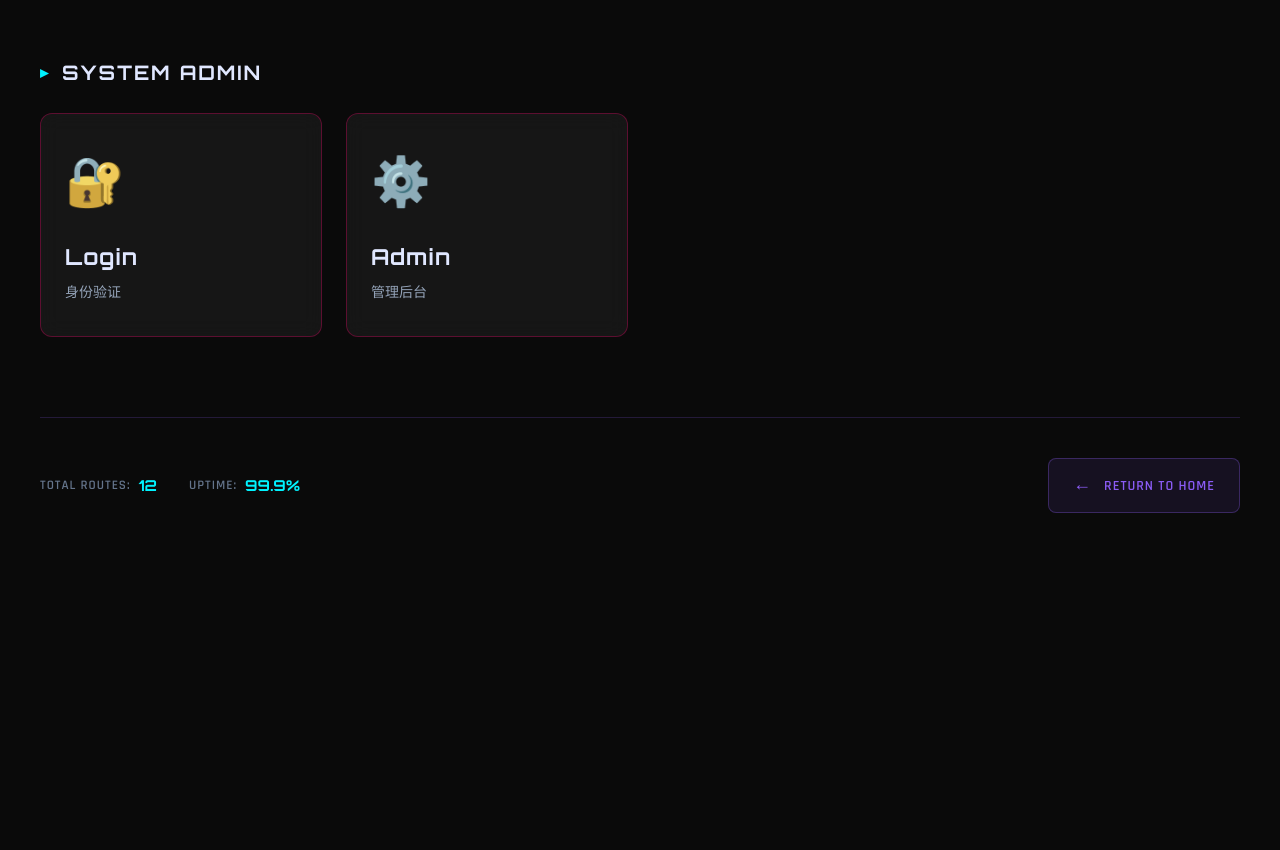
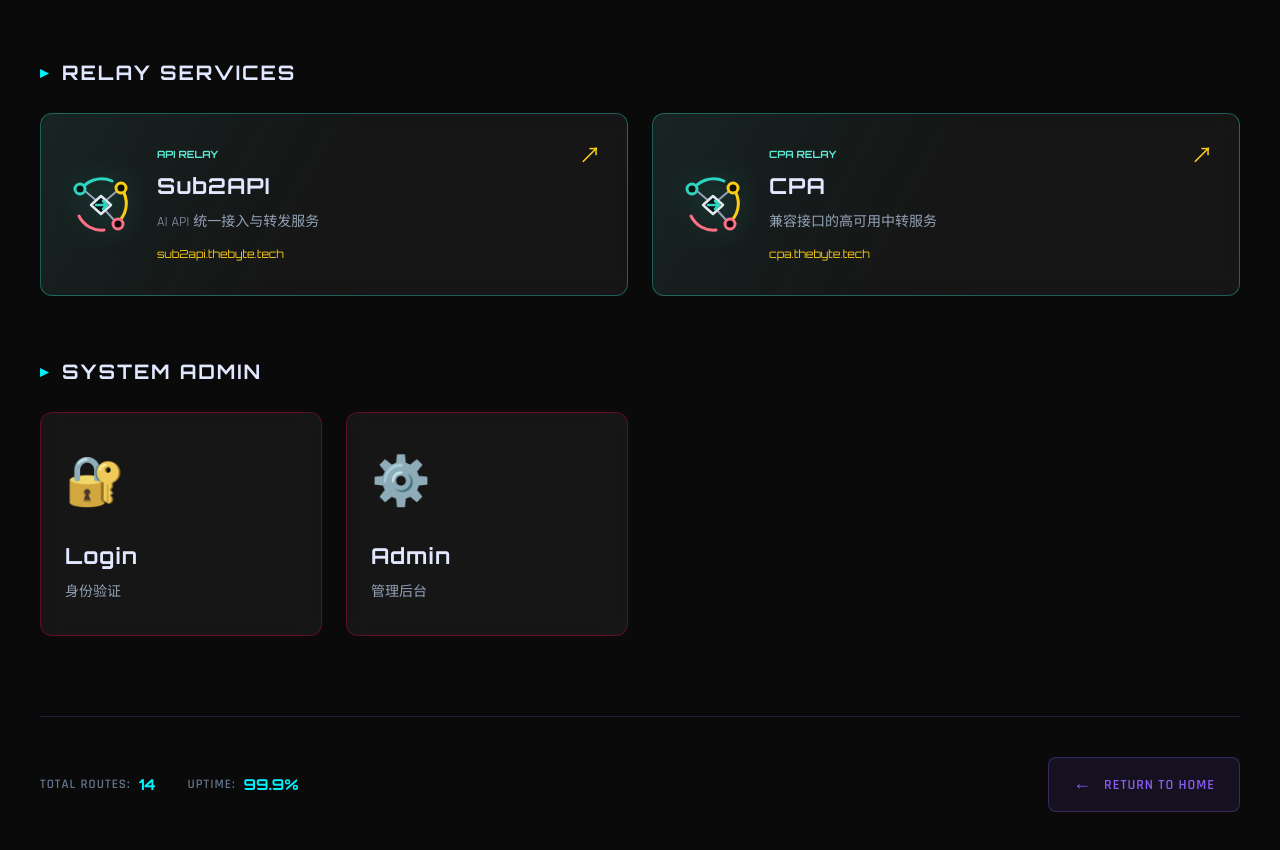
Before and after one commit to Geneslves/byteforge, a website: page public/pages/nav.html in a window 1280 px wide. Shown: the part 913-1763 px from the top of the page. Before the commit the page ends 1486 px from the top, so only its background shows below. Drawn offline with Linux system fonts and the light colour scheme.

Commit message:
add relay service navigation

```diff
--- a/public/pages/nav.html
+++ b/public/pages/nav.html
@@ -113,6 +113,39 @@
         </div>
       </section>
 
+      <!-- 中转服务 -->
+      <section class="nav-section relay-section">
+        <h2 class="section-title">
+          <span class="section-icon">▸</span>
+          RELAY SERVICES
+        </h2>
+        <div class="cards-grid cards-grid-relay">
+          <a href="https://sub2api.thebyte.tech" class="nav-card relay-card" target="_blank" rel="noopener noreferrer">
+            <img class="relay-logo" src="/images/relay-station.svg" alt="" width="72" height="72">
+            <div class="relay-content">
+              <span class="relay-label">API RELAY</span>
+              <h3 class="card-title">Sub2API</h3>
+              <p class="card-desc">AI API 统一接入与转发服务</p>
+              <span class="relay-domain">sub2api.thebyte.tech</span>
+            </div>
+            <span class="relay-external" aria-hidden="true">↗</span>
+            <div class="card-glow"></div>
+          </a>
+
+          <a href="https://cpa.thebyte.tech" class="nav-card relay-card" target="_blank" rel="noopener noreferrer">
+            <img class="relay-logo" src="/images/relay-station.svg" alt="" width="72" height="72">
+            <div class="relay-content">
+              <span class="relay-label">CPA RELAY</span>
+              <h3 class="card-title">CPA</h3>
+              <p class="card-desc">兼容接口的高可用中转服务</p>
+              <span class="relay-domain">cpa.thebyte.tech</span>
+            </div>
+            <span class="relay-external" aria-hidden="true">↗</span>
+            <div class="card-glow"></div>
+          </a>
+        </div>
+      </section>
+
       <!-- 系统管理 -->
       <section class="nav-section">
         <h2 class="section-title">
@@ -142,7 +175,7 @@
       <div class="footer-stats">
         <span class="stat-item">
           <span class="stat-label">TOTAL ROUTES:</span>
-          <span class="stat-value">12</span>
+          <span class="stat-value">14</span>
         </span>
         <span class="stat-item">
           <span class="stat-label">UPTIME:</span>
--- a/public/styles/nav.css
+++ b/public/styles/nav.css
@@ -417,6 +417,92 @@
   background: linear-gradient(90deg, transparent, var(--neon-pink), transparent);
 }
 
+/* 中转服务 */
+.cards-grid-relay {
+  grid-template-columns: repeat(2, minmax(0, 1fr));
+}
+
+.relay-card {
+  min-height: 156px;
+  display: grid;
+  grid-template-columns: 72px minmax(0, 1fr) 24px;
+  align-items: center;
+  gap: 20px;
+  border-color: rgba(45, 212, 191, 0.38);
+  background:
+    linear-gradient(120deg, rgba(45, 212, 191, 0.08), transparent 48%),
+    var(--bg-card);
+}
+
+.relay-card::before {
+  background: linear-gradient(90deg, transparent, #2dd4bf, #facc15, transparent);
+}
+
+.relay-card::after {
+  background: radial-gradient(circle, rgba(45, 212, 191, 0.22) 0%, transparent 70%);
+}
+
+.relay-card:hover {
+  border-color: #2dd4bf;
+  box-shadow: 0 0 30px rgba(45, 212, 191, 0.28);
+}
+
+.relay-logo {
+  position: relative;
+  z-index: 1;
+  width: 72px;
+  height: 72px;
+  flex: 0 0 72px;
+  filter: drop-shadow(0 0 14px rgba(45, 212, 191, 0.24));
+  transition: transform 0.3s ease, filter 0.3s ease;
+}
+
+.relay-card:hover .relay-logo {
+  transform: rotate(4deg) scale(1.05);
+  filter: drop-shadow(0 0 18px rgba(250, 204, 21, 0.34));
+}
+
+.relay-content {
+  position: relative;
+  z-index: 1;
+  min-width: 0;
+}
+
+.relay-label,
+.relay-domain {
+  display: block;
+  font-family: 'Orbitron', sans-serif;
+  letter-spacing: 0;
+}
+
+.relay-label {
+  margin-bottom: 6px;
+  color: #5eead4;
+  font-size: 10px;
+  font-weight: 700;
+}
+
+.relay-domain {
+  margin-top: 12px;
+  color: #facc15;
+  font-size: 11px;
+  overflow-wrap: anywhere;
+}
+
+.relay-external {
+  position: relative;
+  z-index: 1;
+  align-self: start;
+  color: #facc15;
+  font-size: 22px;
+  line-height: 1;
+  transition: transform 0.3s ease;
+}
+
+.relay-card:hover .relay-external {
+  transform: translate(2px, -2px);
+}
+
 /* 卡片内容 */
 .card-icon {
   position: relative;
@@ -553,6 +639,18 @@
     grid-template-columns: 1fr;
   }
 
+  .relay-card {
+    grid-template-columns: 60px minmax(0, 1fr) 20px;
+    gap: 16px;
+    min-height: 144px;
+    padding: 24px 20px;
+  }
+
+  .relay-logo {
+    width: 60px;
+    height: 60px;
+  }
+
   .nav-footer {
     flex-direction: column;
     align-items: flex-start;
@@ -585,3 +683,11 @@
 .nav-section:nth-child(3) {
   animation-delay: 0.3s;
 }
+
+.nav-section:nth-child(4) {
+  animation-delay: 0.4s;
+}
+
+.nav-section:nth-child(5) {
+  animation-delay: 0.5s;
+}
```
Also changed, not shown: scripts/check-static.js (+14 -0 lines), public/images/relay-station.svg (added).
